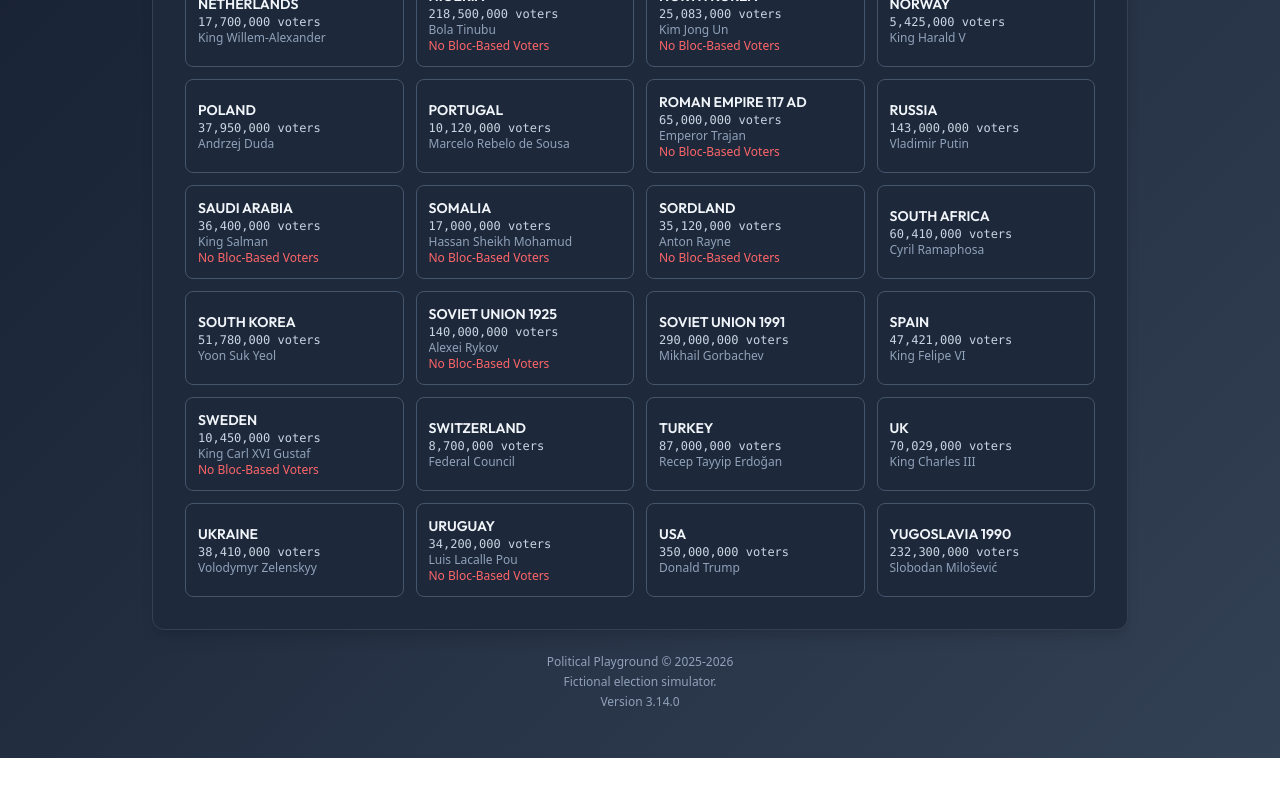
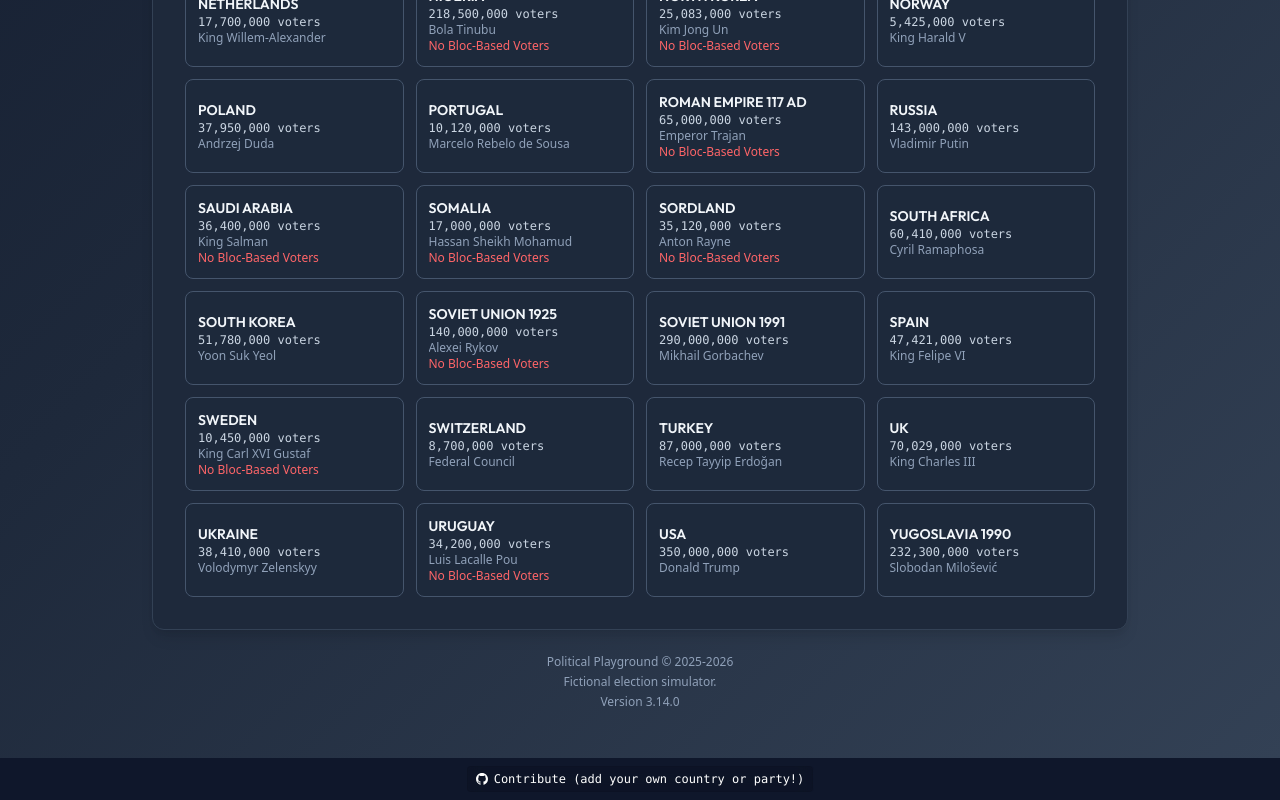
Before and after one commit to Lem0naise/political-playground, a React (Vite) app: page / in a window 1280 px wide. Shown: the part 1070-1870 px from the top of the page. Before the commit the page ends 1828 px from the top, so only its background shows below. Built offline with nearby package versions, Linux system fonts and the light colour scheme; what chartjs-chart-sankey would draw is missing.

Commit message:
add github link

```diff
--- a/src/App.tsx
+++ b/src/App.tsx
@@ -18,6 +18,7 @@
     "applicationCategory": "GameApplication",
     "genre": "Strategy, Simulation",
     "description": siteDesc,
+    "codeRepository": "https://github.com/Lem0naise/political-playground/",
     "offers": {
       "@type": "Offer",
       "price": "0",
@@ -57,6 +58,18 @@
         <Route path="/" element={<Home />} />
         <Route path="/new" element={<HomeNew />} />
       </Routes>
+
+      <footer className=" bottom-4 right-4 z-50 hover:opacity-90 transition-opacity bg-slate-900 flex justify-center p-2">
+        <a
+          href="https://github.com/Lem0naise/political-playground/"
+          target="_blank"
+          rel="noopener noreferrer"
+          className="text-center text-white text-xs font-mono flex items-center gap-1.5 bg-black/10 backdrop-blur-sm px-2 py-1 rounded-sm border border-black/5"
+        >
+          <svg className="w-3 h-3" viewBox="0 0 16 16" fill="currentColor"><path d="M8 0C3.58 0 0 3.58 0 8c0 3.54 2.29 6.53 5.47 7.59.4.07.55-.17.55-.38 0-.19-.01-.82-.01-1.49-2.01.37-2.53-.49-2.69-.94-.09-.23-.48-.94-.82-1.13-.28-.15-.68-.52-.01-.53.63-.01 1.08.58 1.23.82.72 1.21 1.87.87 2.33.66.07-.52.28-.87.51-1.07-1.78-.2-3.64-.89-3.64-3.95 0-.87.31-1.59.82-2.15-.08-.2-.36-1.02.08-2.12 0 0 .67-.21 2.2.82.64-.18 1.32-.27 2-.27.68 0 1.36.09 2 .27 1.53-1.04 2.2-.82 2.2-.82.44 1.1.16 1.92.08 2.12.51.56.82 1.27.82 2.15 0 3.07-1.87 3.75-3.65 3.95.29.25.54.73.54 1.48 0 1.07-.01 1.93-.01 2.2 0 .21.15.46.55.38A8.013 8.013 0 0016 8c0-4.42-3.58-8-8-8z"></path></svg>
+          Contribute (add your own country or party!)
+        </a>
+      </footer>
     </GameProvider>
   );
 }
```
Also changed, not shown: 1 other file (tests, documents, lock files or other folders).
